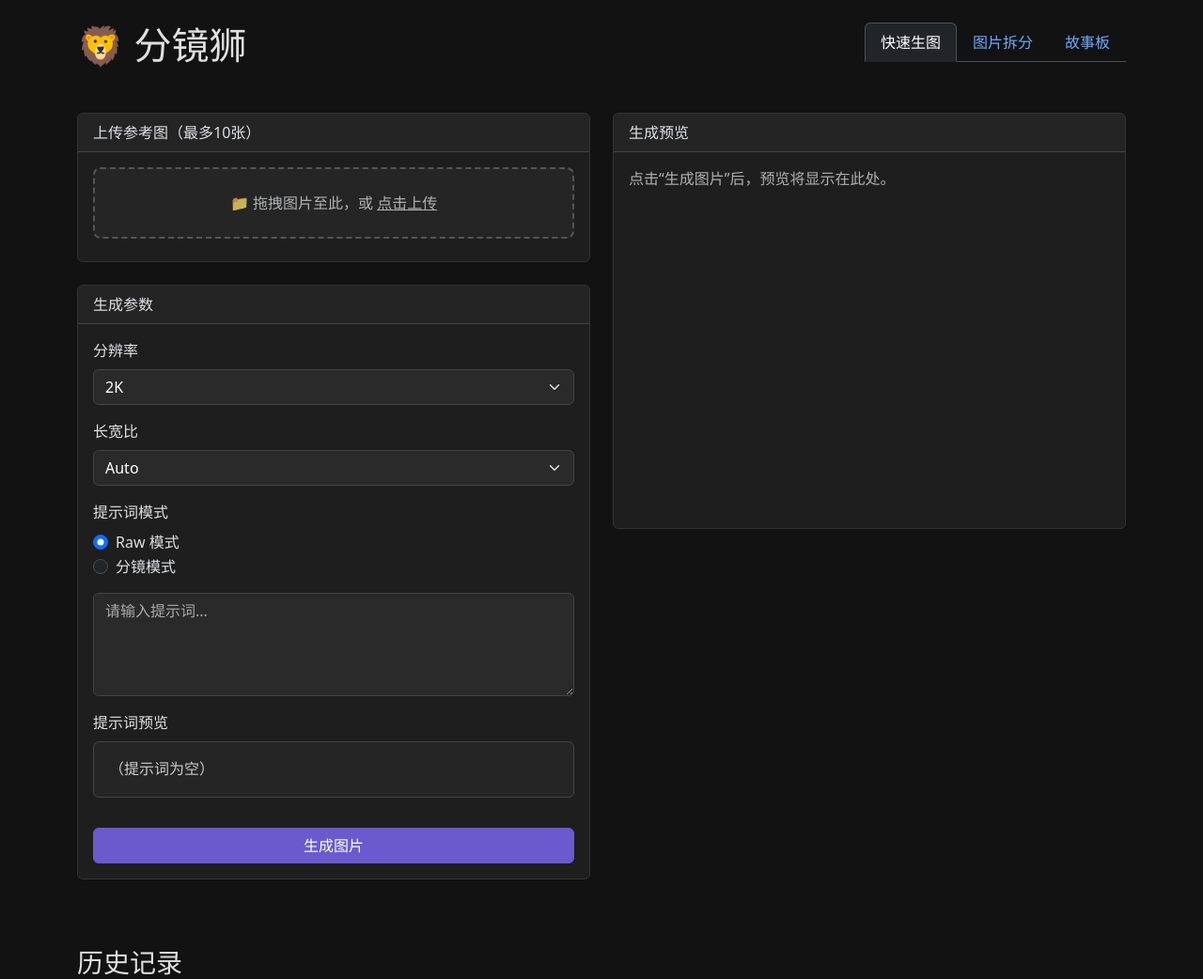
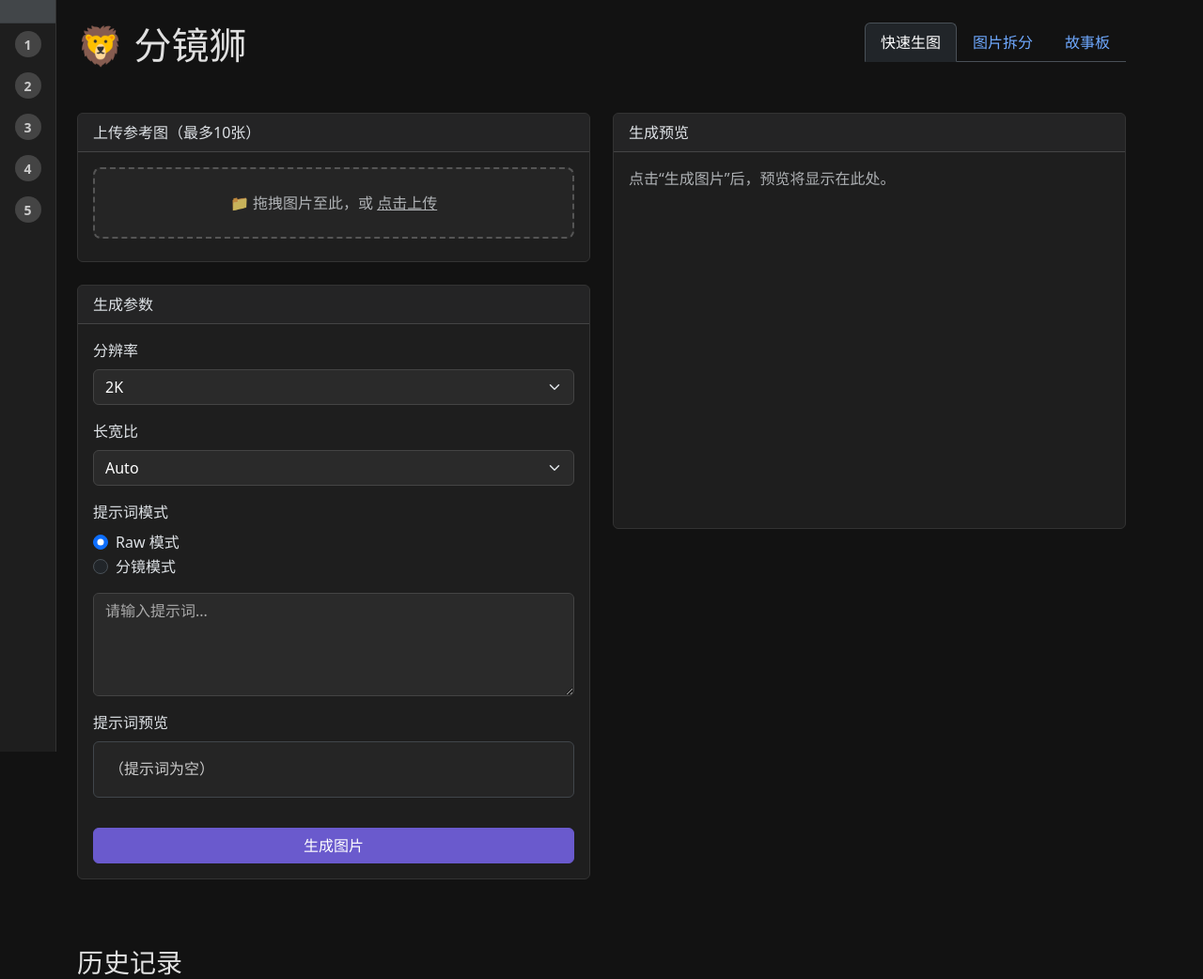
Before and after one commit to dali-rabbit/storyboard-leo, a Flask app: page / in a window 1280 px wide. Shown: the top 1042 px of the page at 94% size. Run offline with Flask 3, Linux system fonts and the light colour scheme; data that the repository does not hold is empty; some libraries are stand-ins or nearby versions.

Commit message:
add shotcut images

```diff
--- a/static/main.css
+++ b/static/main.css
@@ -83,3 +83,161 @@ body {
 .dashed-upload:hover {
     border-color: #6a5acd;
 }
+
+/* ———————— 快捷栏侧边栏 ———————— */
+.quick-sidebar {
+    position: fixed;
+    left: 0;
+    top: 0;
+    height: 100vh;
+    background: #1e1e1e;
+    border-right: 1px solid #333;
+    display: flex;
+    flex-direction: column;
+    z-index: 1030; /* 高于 Bootstrap 默认 */
+    transition: width 0.3s ease;
+    width: 60px;
+  }
+
+  .quick-sidebar:not(.collapsed) {
+    width: 160px;
+  }
+
+  .sidebar-toggle {
+    width: 100%;
+    border: none;
+    border-bottom: 1px solid #333;
+    border-radius: 0;
+    padding: 12px 0;
+    font-size: 16px;
+    cursor: pointer;
+  }
+
+  .quick-items {
+    flex: 1;
+    display: flex;
+    flex-direction: column;
+  }
+
+  .quick-item {
+    padding: 12px 16px;
+    color: #ccc;
+    cursor: pointer;
+    display: flex;
+    align-items: center;
+    gap: 12px;
+    white-space: nowrap;
+    transition: background 0.2s;
+  }
+
+  .quick-item:hover {
+    background: #2a2a2a;
+    color: #fff;
+  }
+
+  .quick-item .icon {
+    display: flex;
+    align-items: center;
+    justify-content: center;
+    width: 28px;
+    height: 28px;
+    background: #444;
+    border-radius: 50%;
+    font-size: 14px;
+    font-weight: bold;
+  }
+
+  .quick-sidebar.collapsed .label,
+  .quick-sidebar.collapsed .sidebar-toggle .icon {
+    display: none;
+  }
+
+  .quick-sidebar:not(.collapsed) .sidebar-toggle .icon {
+    transform: rotate(180deg);
+  }
+
+  /* 深色下拉菜单优化 */
+.dropdown-menu.bg-dark {
+    --bs-dropdown-bg: #1e1e1e;
+    --bs-dropdown-link-color: #ccc;
+    --bs-dropdown-link-hover-color: #fff;
+    --bs-dropdown-link-hover-bg: #2a2a2a;
+    --bs-dropdown-divider-bg: #333;
+  }
+
+  /* 快捷栏项内部布局 */
+.quick-item {
+    padding: 8px 0;
+    display: flex;
+    flex-direction: column;
+    gap: 6px;
+  }
+
+  .quick-header {
+    display: flex;
+    align-items: center;
+    gap: 10px;
+    padding: 0 12px;
+  }
+
+  /* 缩略图容器 */
+  .quick-thumbnails {
+    display: grid;
+    grid-template-columns: repeat(3, 1fr);
+    gap: 4px;
+    padding: 0 6px;
+    max-height: 120px; /* 最多两行：3×2=6张 */
+    overflow: hidden;
+  }
+
+  .quick-sidebar.collapsed .quick-thumbnails,
+  .quick-sidebar.collapsed .quick-header .label {
+    display: none !important;
+  }
+
+  /* 缩略图样式 */
+  .quick-thumbnails  .quick-thumb {
+    position: relative;
+    width: 100%;
+    padding-top: 100%; /* 1:1 aspect */
+    cursor: grab;
+  }
+
+  .quick-thumbnails  .quick-thumb img {
+    position: absolute;
+    top: 0;
+    left: 0;
+    width: 100%;
+    height: 100%;
+    object-fit: cover;
+    border-radius: 3px;
+    border: 1px solid #444;
+  }
+
+  /* 移除按钮 */
+  .quick-thumbnails  .quick-thumb .remove-btn {
+    position: absolute;
+    top: -6px;
+    right: -6px;
+    width: 16px;
+    height: 16px;
+    background: #ff4d4d;
+    color: white;
+    border-radius: 50%;
+    font-size: 10px;
+    display: flex;
+    align-items: center;
+    justify-content: center;
+    cursor: pointer;
+    opacity: 0;
+    transition: opacity 0.2s;
+  }
+
+  .quick-thumbnails  .quick-thumb:hover .remove-btn {
+    opacity: 1;
+  }
+
+  /* 拖拽视觉反馈 */
+  .quick-thumbnails  .quick-thumb.dragging {
+    opacity: 0.6;
+  }
--- a/static/main.js
+++ b/static/main.js
@@ -1,7 +1,39 @@
 // main.js
 (function () {
   const state = window.AIImageState;
-  const ITEMS_PER_PAGE = 6;
+  const ITEMS_PER_PAGE = 12;
+  // 快捷栏数据结构：{ "1": [url1, url2, ...], "2": [], ... }
+  let quickSlots = JSON.parse(localStorage.getItem("quickSlots")) || {
+    "1": [], "2": [], "3": [], "4": [], "5": []
+  };
+
+  function saveQuickSlots() {
+    console.log("save");
+    localStorage.setItem("quickSlots", JSON.stringify(quickSlots));
+  }
+
+  function renderQuickSlot(slot) {
+    console.log("render");
+    const $container = $(`.quick-item[data-slot="${slot}"] .quick-thumbnails`);
+    $container.empty();
+    const urls = quickSlots[slot] || [];
+    urls.forEach(url => {
+      const $thumb = $(`
+        <div class="quick-thumb" draggable="true" data-url="${url}">
+          <img src="${url}" loading="lazy">
+          <span class="remove-btn">×</span>
+        </div>
+      `);
+      $container.append($thumb);
+    });
+  }
+
+  // 初始化所有快捷栏
+  function initQuickSlots() {
+    for (let i = 1; i <= 5; i++) {
+      renderQuickSlot(String(i));
+    }
+  }
 
   // ===== 提示词预览 =====
   function updatePromptPreview() {
@@ -137,6 +169,20 @@
                                     data-item='${JSON.stringify(item).replace(/'/g, "&#39;")}'>
                                     使用参数
                                 </button>
+                                <button class="btn btn-sm btn-outline-primary w-100 mt-1 dropdown-toggle"
+                                        type="button" data-bs-toggle="dropdown" aria-expanded="false">
+                                  发送到…
+                                </button>
+                                <ul class="dropdown-menu bg-dark text-light w-100">
+                                  <li><a class="dropdown-item text-light" href="#" data-target="slot-1">快捷栏1</a></li>
+                                  <li><a class="dropdown-item text-light" href="#" data-target="slot-2">快捷栏2</a></li>
+                                  <li><a class="dropdown-item text-light" href="#" data-target="slot-3">快捷栏3</a></li>
+                                  <li><a class="dropdown-item text-light" href="#" data-target="slot-4">快捷栏4</a></li>
+                                  <li><a class="dropdown-item text-light" href="#" data-target="slot-5">快捷栏5</a></li>
+                                  <li><hr class="dropdown-divider bg-secondary"></li>
+                                  <li><a class="dropdown-item text-light" href="#" data-target="image-split">图片拆分</a></li>
+                                  <li><a class="dropdown-item text-light" href="#" data-target="storyboard">故事板</a></li>
+                                </ul>
                             </div>
                         </div>
                     </div>
@@ -176,6 +222,7 @@
     $(document).on("click", ".use-params", function () {
       const item = $(this).data("item");
       const params = item.params;
+
 
       // 1. 恢复提示词模式和内容
       if (params.prompt.includes("生成四格分镜")) {
@@ -243,6 +290,10 @@
     updatePromptPreview();
     loadHistoryPage(1);
 
+
+    // 初始化快捷栏
+    initQuickSlots();
+
     // 如果你希望在切换标签时执行某些 JS 逻辑（例如懒加载、初始化组件等），可以监听 Bootstrap 的 shown.bs.tab 事件：
     document.querySelectorAll('[data-bs-toggle="tab"]').forEach((tab) => {
       tab.addEventListener("shown.bs.tab", (event) => {
@@ -251,5 +302,69 @@
         // 例如：if (targetId === '#storyboard') 初始化故事板编辑器
       });
     });
+
+    // 侧边栏展开/收起
+    $("#toggleSidebarBtn").click(function () {
+      $("#quickSidebar").toggleClass("collapsed");
+    });
+
+    $(document).on("click", ".dropdown-item", function (e) {
+      e.preventDefault();
+      const target = $(this).data("target");
+      const item = $(this).closest(".card").find(".view-params").data("item");
+
+      if (target.startsWith("slot-")) {
+        const slot = target.split("-")[1]; // "slot-1" → "1"
+        const imageUrl = item.result_paths[0]; // 假设用首图
+        if (!imageUrl) return;
+
+        // 去重 + 限6张
+        let list = quickSlots[slot] || [];
+        if (!list.includes(imageUrl)) {
+          if (list.length >= 6) {
+            alert(`快捷栏${slot}已满（最多6张）`);
+            return;
+          }
+          list.push(imageUrl);
+          quickSlots[slot] = list;
+          saveQuickSlots();
+          renderQuickSlot(slot);
+        }
+        // 可选：自动展开侧边栏
+        $("#quickSidebar").removeClass("collapsed");
+      } else if (target === "image-split") {
+        // TODO: 跳转到图片拆分 Tab
+        $('#image-split-tab').tab('show');
+      } else if (target === "storyboard") {
+        // TODO: 跳转到故事板 Tab
+        $('#storyboard-tab').tab('show');
+      }
+    });
+
+
+    // 移除图片
+    $(document).on("click", ".quick-thumb .remove-btn", function (e) {
+      e.stopPropagation();
+      const $thumb = $(this).closest(".quick-thumb");
+      const url = $thumb.data("url");
+      const slot = $thumb.closest(".quick-item").data("slot");
+
+      quickSlots[slot] = (quickSlots[slot] || []).filter(u => u !== url);
+      saveQuickSlots();
+      renderQuickSlot(slot);
+    });
+
+    // 拖拽到上传区
+    $(document).on("dragstart", ".quick-thumb", function (e) {
+      $(this).addClass("dragging");
+      e.originalEvent.dataTransfer.setData("text/plain", $(this).data("url"));
+    });
+
+    $(document).on("dragend", ".quick-thumb", function () {
+      $(this).removeClass("dragging");
+    });
+
+
+
   });
 })();
--- a/templates/index.html
+++ b/templates/index.html
@@ -43,6 +43,52 @@
         />
     </head>
     <body>
+        <!-- 左侧快捷栏 -->
+        <div id="quickSidebar" class="quick-sidebar collapsed">
+            <!-- 展开/收起按钮 -->
+            <button id="toggleSidebarBtn" class="btn btn-dark sidebar-toggle" type="button">
+            <span class="icon">◀</span>
+            </button>
+
+            <!-- 快捷栏项 -->
+            <div class="quick-items">
+                <div class="quick-item" data-slot="1">
+                    <div class="quick-header">
+                        <span class="icon">1</span>
+                        <span class="label">快捷栏1</span>
+                    </div>
+                    <div class="quick-thumbnails"></div>
+                </div>
+                <div class="quick-item" data-slot="2">
+                    <div class="quick-header">
+                        <span class="icon">2</span>
+                        <span class="label">快捷栏2</span>
+                    </div>
+                    <div class="quick-thumbnails"></div>
+                </div>
+                <div class="quick-item" data-slot="3">
+                    <div class="quick-header">
+                        <span class="icon">3</span>
+                        <span class="label">快捷栏3</span>
+                    </div>
+                    <div class="quick-thumbnails"></div>
+                </div>
+                <div class="quick-item" data-slot="4">
+                    <div class="quick-header">
+                        <span class="icon">4</span>
+                        <span class="label">快捷栏4</span>
+                    </div>
+                    <div class="quick-thumbnails"></div>
+                </div>
+                <div class="quick-item" data-slot="5">
+                    <div class="quick-header">
+                        <span class="icon">5</span>
+                        <span class="label">快捷栏5</span>
+                    </div>
+                    <div class="quick-thumbnails"></div>
+                </div>
+            </div>
+        </div>
         <div class="container my-4">
             <!-- 标题 + 标签 -->
             <div class="d-flex flex-column mb-4">
```
